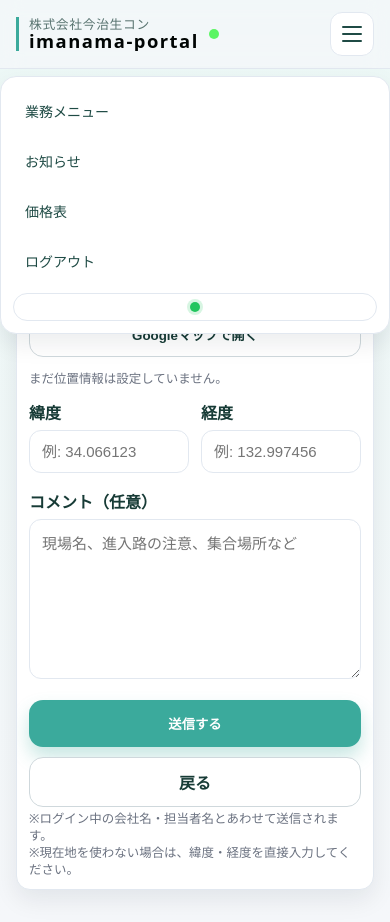
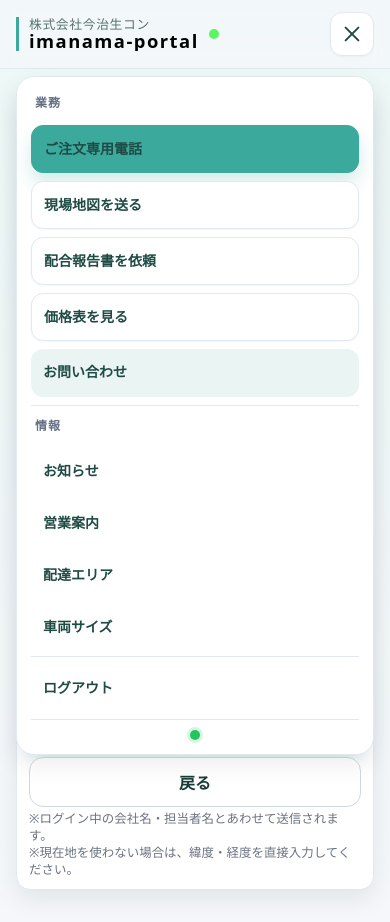
Before and after one commit to 2co2co0417/imabari-namacon-portal, a Python web app: template templates/map.html in a window 390 px wide, after a click that opens the changed part. Run offline with Jinja, Linux system fonts and the light colour scheme; the template is opened without the code that fills it, so the values that code supplies are empty.

Commit message:
ハンバーガー

```diff
--- a/static/css/style.css
+++ b/static/css/style.css
@@ -1258,8 +1258,227 @@ textarea:focus {
   background: #EAF4F2; /* うっすらミント系 */
   color: #2F9488;
 
-  border: none;        /* 枠線なし */
+  border: #0b0f0f;       /* 枠線なし */
   text-decoration: none; /* 下線なし */
 
   font-weight: 500;    /* 少し軽く */
 }
+/* =========================
+   作業ツール型ハンバーガーメニュー
+   ========================= */
+
+.tool-menu{
+  margin-left: auto;
+}
+
+.menu-section{
+  display: flex;
+  flex-direction: column;
+  gap: 8px;
+}
+
+.menu-heading{
+  font-size: 12px;
+  font-weight: 800;
+  letter-spacing: .08em;
+  color: #667085;
+  padding: 2px 4px 6px;
+}
+
+.menu-divider{
+  height: 1px;
+  background: var(--gray-200);
+  margin: 8px 0;
+}
+
+.menu-btn,
+.menu-link{
+  text-decoration: none;
+  transition: .2s ease;
+}
+
+.menu-btn{
+  display: flex;
+  align-items: center;
+  justify-content: center;
+  min-height: 48px;
+  padding: 12px 14px;
+  border-radius: 14px;
+  background: #fff;
+  border: 1px solid var(--gray-200);
+  color: var(--dark-800);
+  font-weight: 800;
+  box-shadow: 0 1px 2px rgba(16,24,40,.04);
+}
+
+.menu-btn:hover{
+  border-color: rgba(59,170,156,.35);
+  background: rgba(59,170,156,.06);
+}
+
+.menu-btn-call{
+  background: var(--mint-500);
+  border-color: var(--mint-500);
+  color: #fff;
+  box-shadow: 0 10px 18px rgba(59,170,156,.22);
+}
+
+.menu-btn-call:hover{
+  background: var(--mint-600);
+  border-color: var(--mint-600);
+}
+
+.menu-btn-sub{
+  background: #EAF4F2;
+  color: #2F9488;
+  border: none;
+  box-shadow: none;
+  font-weight: 700;
+}
+
+.menu-btn-sub:hover{
+  background: #dff0ec;
+}
+
+.menu-link{
+  display: block;
+  padding: 10px 6px;
+  color: var(--dark-700);
+  font-size: 15px;
+  font-weight: 700;
+  border-radius: 10px;
+}
+
+.menu-link:hover{
+  background: rgba(59,170,156,.08);
+  padding-left: 10px;
+}
+
+.logout-link{
+  color: #b42318;
+}
+
+.menu-status{
+  display: flex;
+  align-items: center;
+  justify-content: center;
+  gap: 8px;
+  margin-top: 10px;
+  padding-top: 10px;
+  border-top: 1px solid var(--gray-200);
+  font-size: 12px;
+  color: #667085;
+}
+
+/* ハンバーガーボタン */
+.menu-toggle{
+  display: none;
+  margin-left: auto;
+  width: 44px;
+  height: 44px;
+  border: 1px solid var(--gray-200);
+  border-radius: 12px;
+  background: #fff;
+  cursor: pointer;
+  padding: 0;
+  align-items: center;
+  justify-content: center;
+  flex-direction: column;
+  gap: 5px;
+  box-shadow: 0 1px 2px rgba(16,24,40,.04);
+  transition: background-color .2s ease, border-color .2s ease, transform .15s ease;
+  -webkit-tap-highlight-color: transparent;
+}
+
+.menu-toggle:hover{
+  background: var(--gray-50);
+  border-color: var(--gray-300);
+}
+
+.menu-toggle:active{
+  transform: scale(0.98);
+}
+
+.menu-toggle:focus-visible{
+  outline: 2px solid var(--mint-500);
+  outline-offset: 2px;
+}
+
+.menu-toggle span{
+  display: block;
+  width: 20px;
+  height: 2px;
+  background: var(--dark-700);
+  border-radius: 2px;
+  transition: transform .2s ease, opacity .2s ease;
+}
+
+.menu-toggle[aria-expanded="true"] span:nth-child(1){
+  transform: translateY(7px) rotate(45deg);
+}
+
+.menu-toggle[aria-expanded="true"] span:nth-child(2){
+  opacity: 0;
+}
+
+.menu-toggle[aria-expanded="true"] span:nth-child(3){
+  transform: translateY(-7px) rotate(-45deg);
+}
+
+/* PC */
+@media (min-width: 769px){
+  .tool-menu{
+    display: flex;
+    align-items: center;
+    gap: 12px;
+  }
+
+  .tool-menu .menu-section,
+  .tool-menu .menu-divider{
+    display: none;
+  }
+
+  .tool-menu .menu-status{
+    margin-top: 0;
+    padding-top: 0;
+    border-top: none;
+  }
+}
+
+/* スマホ */
+@media (max-width: 768px){
+  .menu-toggle{
+    display: inline-flex;
+    flex: 0 0 auto;
+  }
+
+  .tool-menu{
+    display: none;
+    position: absolute;
+    top: calc(100% + 8px);
+    left: 16px;
+    right: 16px;
+    margin-left: 0;
+    padding: 14px;
+    background: #fff;
+    border: 1px solid var(--gray-200);
+    border-radius: 18px;
+    box-shadow: var(--shadow);
+    flex-direction: column;
+    align-items: stretch;
+    gap: 0;
+    z-index: 1200;
+  }
+
+  .tool-menu.open{
+    display: flex;
+  }
+
+  .menu-btn{
+    width: 100%;
+  }
+
+  .menu-link{
+    width: 100%;
+  }
+}
--- a/templates/base.html
+++ b/templates/base.html
@@ -9,13 +9,13 @@
 <link rel="apple-touch-icon" href="{{ url_for('static', filename='icon.png') }}">
 <link rel="icon" type="image/png" href="{{ url_for('static', filename='icon.png') }}">
 
-<link rel="stylesheet" href="{{ url_for('static', filename='css/style.css', v='4') }}">
+<link rel="stylesheet" href="{{ url_for('static', filename='css/style.css', v='6') }}">
 {% block head %}{% endblock %}
 </head>
 <body>
   <header class="topbar">
     <div class="topbar-inner">
-      <a href="{{ url_for('index') }}" class="brand">
+      <a href="{{ url_for('dashboard') }}" class="brand">
         <div class="brand-text">
           <div class="company">株式会社今治生コン</div>
           <div class="service">imanama-portal</div>
@@ -35,10 +35,35 @@
         <span></span>
       </button>
 
-      <nav class="nav" id="global-nav" aria-label="グローバルナビゲーション">
-        {% block global_nav %}{% endblock %}
+      <nav class="nav tool-menu" id="global-nav" aria-label="作業メニュー">
+        <div class="menu-section">
+          <div class="menu-heading">業務</div>
 
-        <div class="status" title="営業状況">
+          <a href="tel:0898XXXXXXXX" class="menu-btn menu-btn-call">ご注文専用電話</a>
+          <a href="{{ url_for('map_form') }}" class="menu-btn">現場地図を送る</a>
+          <a href="{{ url_for('report_request') }}" class="menu-btn">配合報告書を依頼</a>
+          <a href="{{ url_for('price') }}" class="menu-btn">価格表を見る</a>
+          <a href="{{ url_for('contact') }}" class="menu-btn menu-btn-sub">お問い合わせ</a>
+        </div>
+
+        <div class="menu-divider"></div>
+
+        <div class="menu-section">
+          <div class="menu-heading">情報</div>
+
+          <a href="{{ url_for('news_list') }}" class="menu-link">お知らせ</a>
+          <a href="{{ url_for('business_info') }}" class="menu-link">営業案内</a>
+          <a href="{{ url_for('delivery_area') }}" class="menu-link">配達エリア</a>
+          <a href="{{ url_for('truck_sizes') }}" class="menu-link">車両サイズ</a>
+        </div>
+
+        <div class="menu-divider"></div>
+
+        <div class="menu-section">
+          <a href="{{ url_for('logout') }}" class="menu-link logout-link">ログアウト</a>
+        </div>
+
+        <div class="menu-status" title="営業状況">
           <span class="dot" aria-hidden="true"></span>
           {{ business_status }}
         </div>
@@ -60,7 +85,7 @@
     {% block content %}{% endblock %}
   </main>
 
-  <script src="{{ url_for('static', filename='js/main.js', v='4') }}"></script>
+  <script src="{{ url_for('static', filename='js/main.js', v='6') }}"></script>
   {% block scripts %}{% endblock %}
 </body>
 </html>
```
Also changed, not shown: static/js/main.js (+40 -6 lines). Lines whose indentation alone changed are shown as unchanged.
